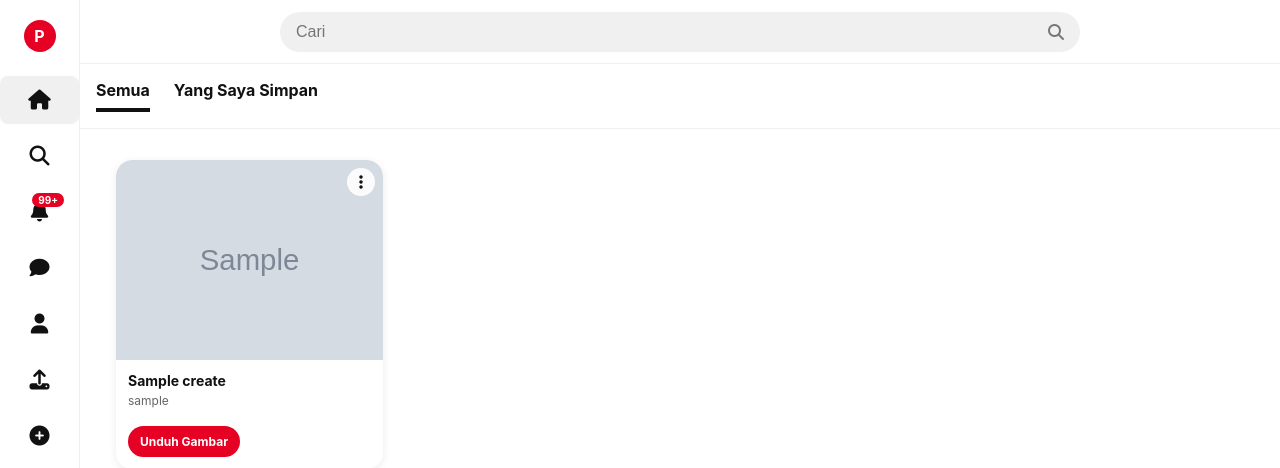
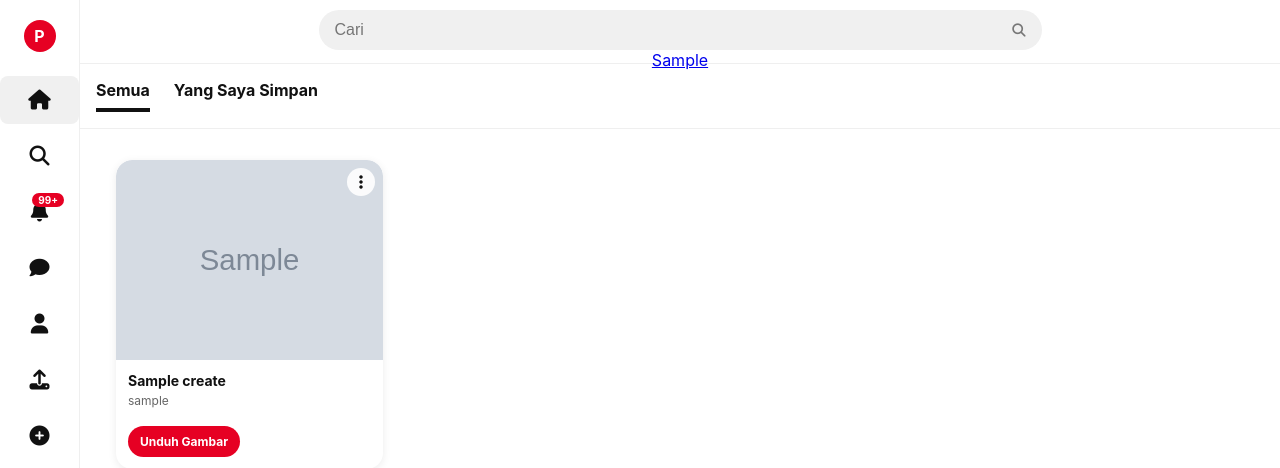
Before and after one commit to rendayy/PBW-DJANGO, a Django app: page /gallery/ in a window 1280 px wide. Shown: the top 468 px of the page. Run offline with Django 5.2, Linux system fonts and the light colour scheme; a user stored in the database is signed in; tables that the repository leaves empty hold one stand-in row (values such as "Sample post"); grey boxes marked "Sample" are stand-in pictures; some libraries are stand-ins or nearby versions.

Commit message:
add search & category

```diff
--- a/app/templates/global_post.html
+++ b/app/templates/global_post.html
@@ -123,6 +123,7 @@
 
         /* Header - Centered Search Bar */
         .header {
+            flex-direction: column;
             position: fixed;
             top: 0;
             left: var(--sidebar-width);
@@ -139,8 +140,9 @@
 
         .search-bar {
             flex: 1;
-            max-width: 800px;
+            max-width: 1000px;
             position: relative;
+            margin-top: 1rem;
         }
 
         .search-bar input {
@@ -149,11 +151,12 @@
             border-radius: 24px;
             border: none;
             background-color: var(--gray-light);
-            padding: 0 40px 0 16px;
+            padding: 0 500px 0 16px;
             font-size: 16px;
         }
 
         .search-icon {
+            border: none;
             position: absolute;
             right: 16px;
             top: 50%;
@@ -441,11 +444,18 @@
 
     <!-- Header -->
     <div class="header">
-        <div class="search-bar">
-            <input type="text" placeholder="Cari">
-            <span class="search-icon">
+        <form class="search-bar" method="get" action="">
+            <input type="text" name="search" placeholder="Cari" value="{{ query }}">
+            <button type="submit" class="search-icon">
                 <i class="fas fa-search"></i>
-            </span>
+            </button>
+        </form>
+        <div class="kategori-list">
+            {% for kategori in kategori_list %}
+                <a href="?kategori={{ kategori }}&search={{ query }}">{{ kategori }}</a>
+            {% empty %}
+                <span>Tidak ada kategori tersedia.</span>
+            {% endfor %}
         </div>
     </div>
 
```
